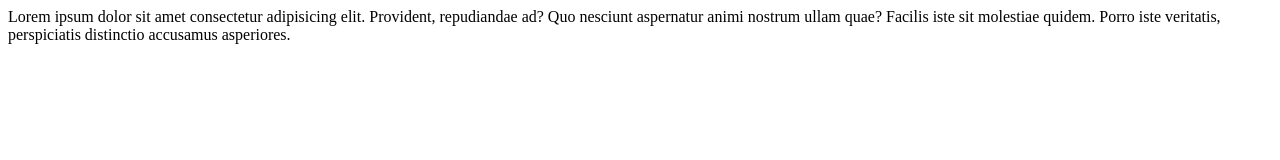
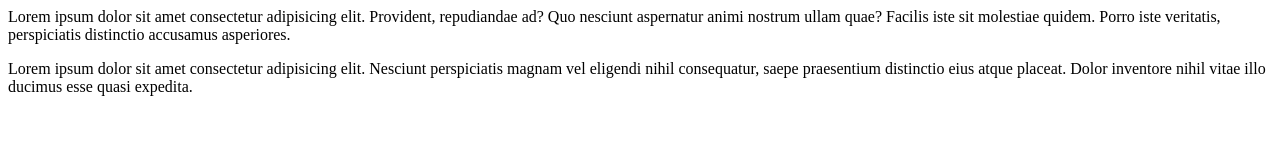
Before and after one commit to Nikita-Gupta23/New2, a plain HTML site: page index.html in a window 1280 px wide. Drawn offline with Linux system fonts and the light colour scheme.

Commit message:
Add new feature

```diff
--- a/index.html
+++ b/index.html
@@ -1 +1,2 @@
 <p>Lorem ipsum dolor sit amet consectetur adipisicing elit. Provident, repudiandae ad? Quo nesciunt aspernatur animi nostrum ullam quae? Facilis iste sit molestiae quidem. Porro iste veritatis, perspiciatis distinctio accusamus asperiores.</p>
+<p>Lorem ipsum dolor sit amet consectetur adipisicing elit. Nesciunt perspiciatis magnam vel eligendi nihil consequatur, saepe praesentium distinctio eius atque placeat. Dolor inventore nihil vitae illo ducimus esse quasi expedita.</p>
```
